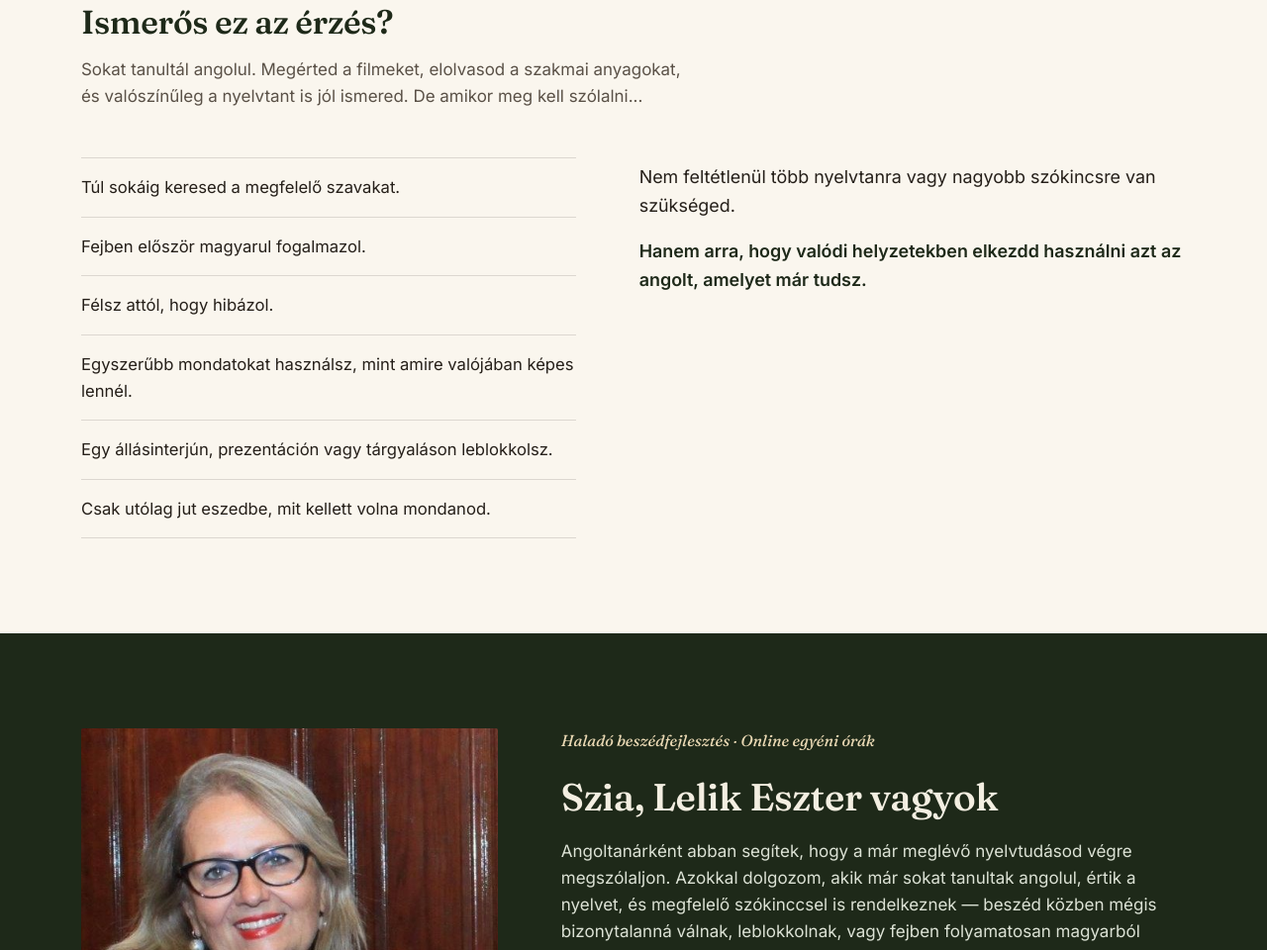
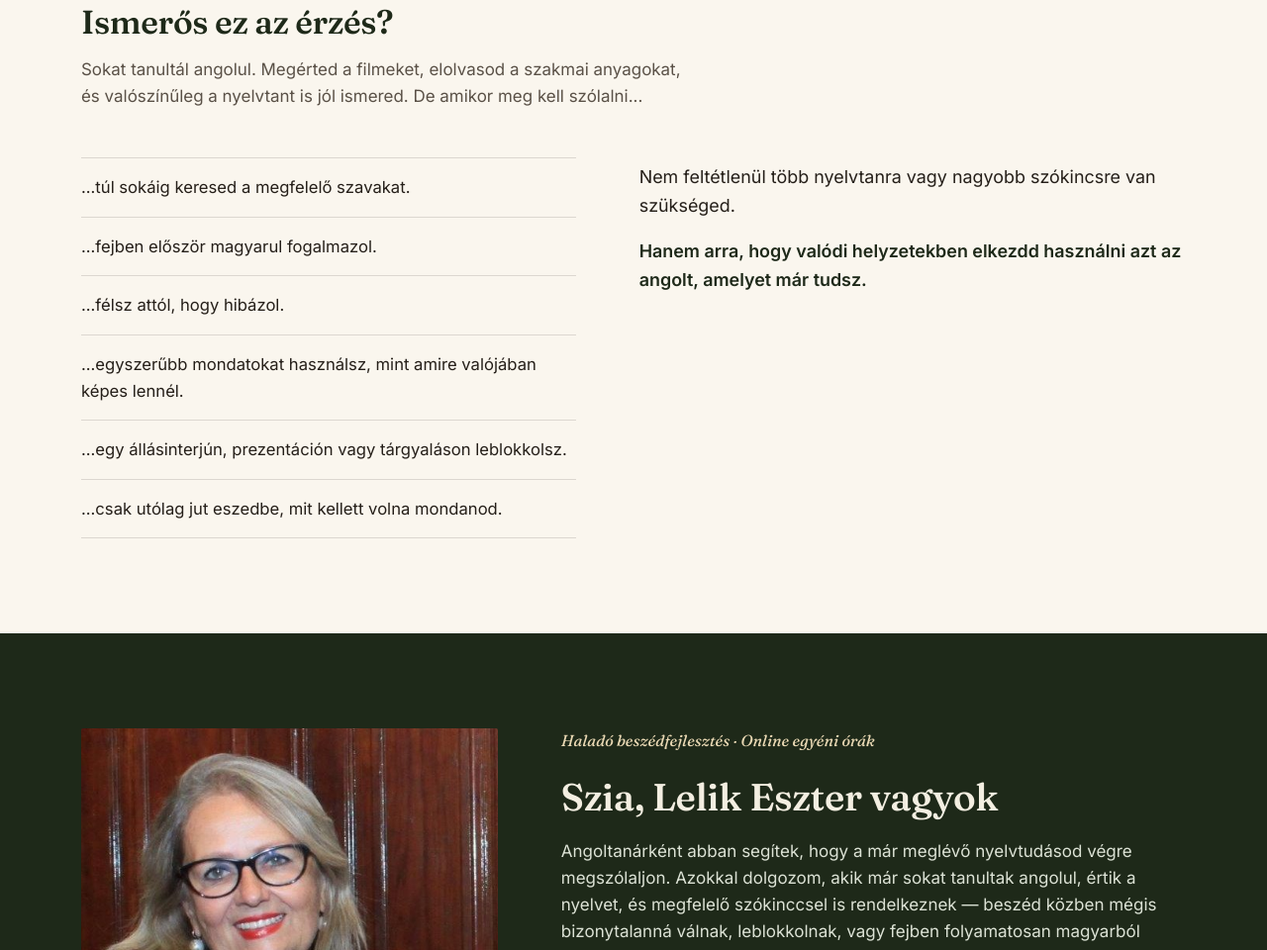
Before and after one commit to InsideTerror/be-fluent-website, a plain HTML site: page index.html in a window 1280 px wide. Shown: the part 790-1750 px from the top of the page at 99% size. Drawn offline with Linux system fonts and the light colour scheme.

Commit message:
Update index.html

```diff
--- a/index.html
+++ b/index.html
@@ -714,12 +714,12 @@
       </div>
       <div class="recognize">
         <ul class="recognize-list">
-          <li>Túl sokáig keresed a megfelelő szavakat.</li>
-          <li>Fejben először magyarul fogalmazol.</li>
-          <li>Félsz attól, hogy hibázol.</li>
-          <li>Egyszerűbb mondatokat használsz, mint amire valójában képes lennél.</li>
-          <li>Egy állásinterjún, prezentáción vagy tárgyaláson leblokkolsz.</li>
-          <li>Csak utólag jut eszedbe, mit kellett volna mondanod.</li>
+          <li>...túl sokáig keresed a megfelelő szavakat.</li>
+          <li>...fejben először magyarul fogalmazol.</li>
+          <li>...félsz attól, hogy hibázol.</li>
+          <li>...egyszerűbb mondatokat használsz, mint amire valójában képes lennél.</li>
+          <li>...egy állásinterjún, prezentáción vagy tárgyaláson leblokkolsz.</li>
+          <li>...csak utólag jut eszedbe, mit kellett volna mondanod.</li>
         </ul>
         <div class="reframe">
           <p>Nem feltétlenül több nyelvtanra vagy nagyobb szókincsre van szükséged.</p>
```
